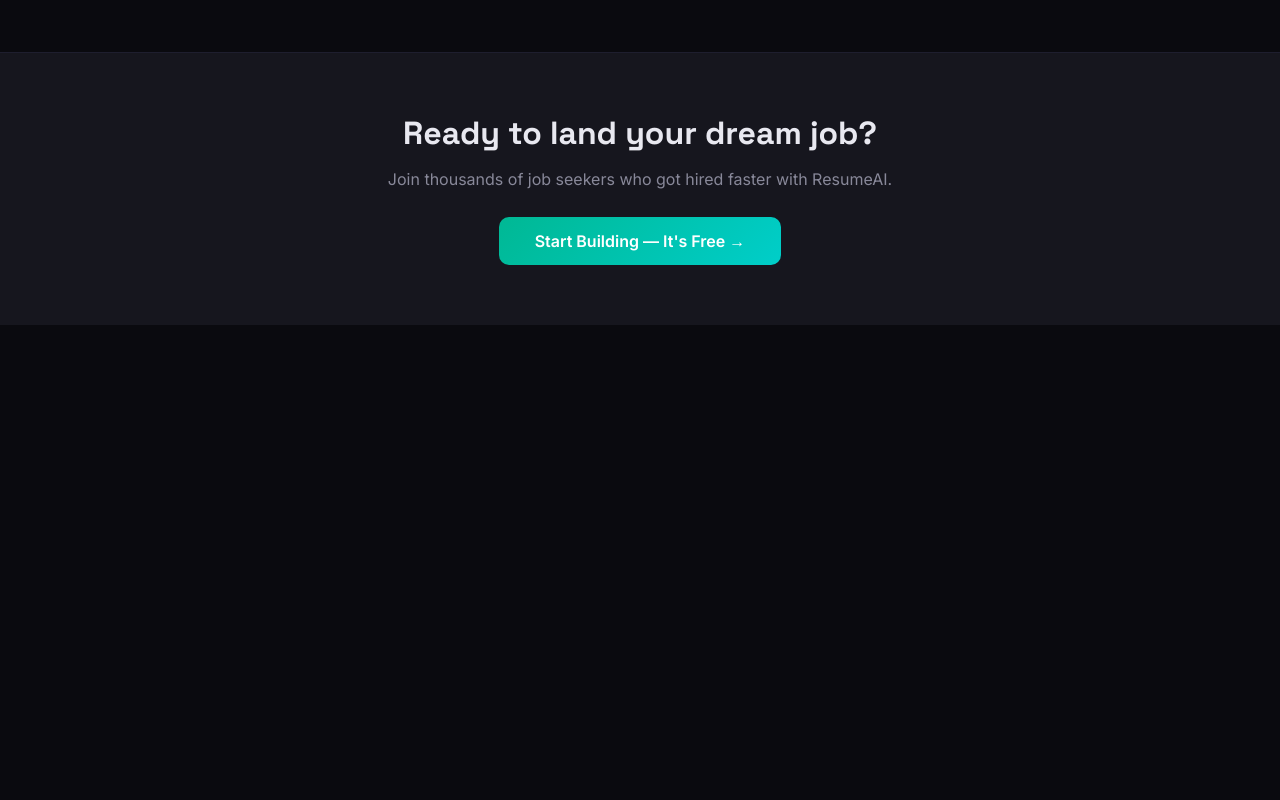
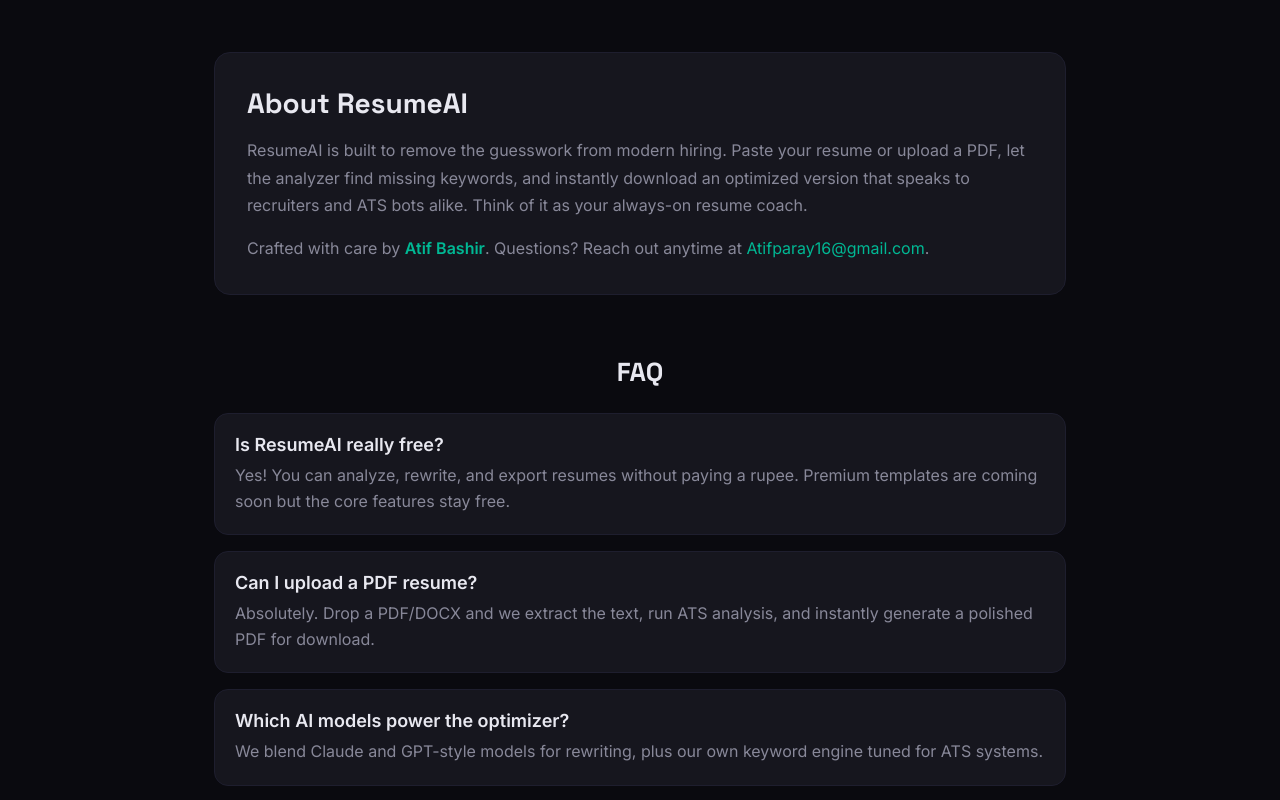
Before and after one commit to atifbashir-ju/AI-Resume-Builder, a React (Create React App) app in the folder resumeai/frontend/: page / in a window 1280 px wide. Shown: the part 1020-1820 px from the top of the page. Before the commit the page ends 1345 px from the top, so only its background shows below. Built offline with nearby package versions, Linux system fonts and the light colour scheme; no server answers.

Commit message:
added feature

```diff
--- a/resumeai/frontend/src/pages/Landing.js
+++ b/resumeai/frontend/src/pages/Landing.js
@@ -42,6 +42,48 @@
         </div>
       </div>
 
+      {/* About */}
+      <div style={{ maxWidth: 900, margin: '0 auto', padding: '0 24px 60px' }}>
+        <div style={{ background: '#16161e', border: '1px solid #1e1e2e', borderRadius: 16, padding: 32 }}>
+          <h2 style={{ fontFamily: 'Space Grotesk,sans-serif', fontSize: 28, fontWeight: 700, marginBottom: 16 }}>About ResumeAI</h2>
+          <p style={{ color: '#888899', lineHeight: 1.7, marginBottom: 16 }}>
+            ResumeAI is built to remove the guesswork from modern hiring. Paste your resume or upload a PDF,
+            let the analyzer find missing keywords, and instantly download an optimized version that speaks to recruiters and ATS bots alike.
+            Think of it as your always-on resume coach.
+          </p>
+          <p style={{ color: '#888899', lineHeight: 1.7 }}>
+            Crafted with care by <span style={{ color: '#00b894', fontWeight: 600 }}>Atif Bashir</span>.
+            Questions? Reach out anytime at <a href="mailto:Atifparay16@gmail.com" style={{ color: '#00b894', textDecoration: 'none' }}>Atifparay16@gmail.com</a>.
+          </p>
+        </div>
+      </div>
+
+      {/* FAQ */}
+      <div style={{ maxWidth: 900, margin: '0 auto', padding: '0 24px 80px' }}>
+        <h3 style={{ fontFamily: 'Space Grotesk,sans-serif', fontSize: 26, fontWeight: 700, marginBottom: 24, textAlign: 'center' }}>FAQ</h3>
+        <div style={{ display: 'flex', flexDirection: 'column', gap: 16 }}>
+          {[
+            {
+              q: 'Is ResumeAI really free?',
+              a: 'Yes! You can analyze, rewrite, and export resumes without paying a rupee. Premium templates are coming soon but the core features stay free.'
+            },
+            {
+              q: 'Can I upload a PDF resume?',
+              a: 'Absolutely. Drop a PDF/DOCX and we extract the text, run ATS analysis, and instantly generate a polished PDF for download.'
+            },
+            {
+              q: 'Which AI models power the optimizer?',
+              a: 'We blend Claude and GPT-style models for rewriting, plus our own keyword engine tuned for ATS systems.'
+            }
+          ].map(({ q, a }) => (
+            <div key={q} style={{ background: '#16161e', border: '1px solid #1e1e2e', borderRadius: 14, padding: 20 }}>
+              <h4 style={{ fontSize: 18, fontWeight: 600, marginBottom: 8 }}>{q}</h4>
+              <p style={{ color: '#888899', lineHeight: 1.6 }}>{a}</p>
+            </div>
+          ))}
+        </div>
+      </div>
+
       {/* CTA */}
       <div style={{ background: '#16161e', borderTop: '1px solid #1e1e2e', padding: '60px 24px', textAlign: 'center' }}>
         <h2 style={{ fontFamily: 'Space Grotesk,sans-serif', fontSize: 32, fontWeight: 700, marginBottom: 16 }}>Ready to land your dream job?</h2>
```
Also changed, not shown: resumeai/frontend/src/templates/premiumTemplates.js (added, +47 -0 lines).
